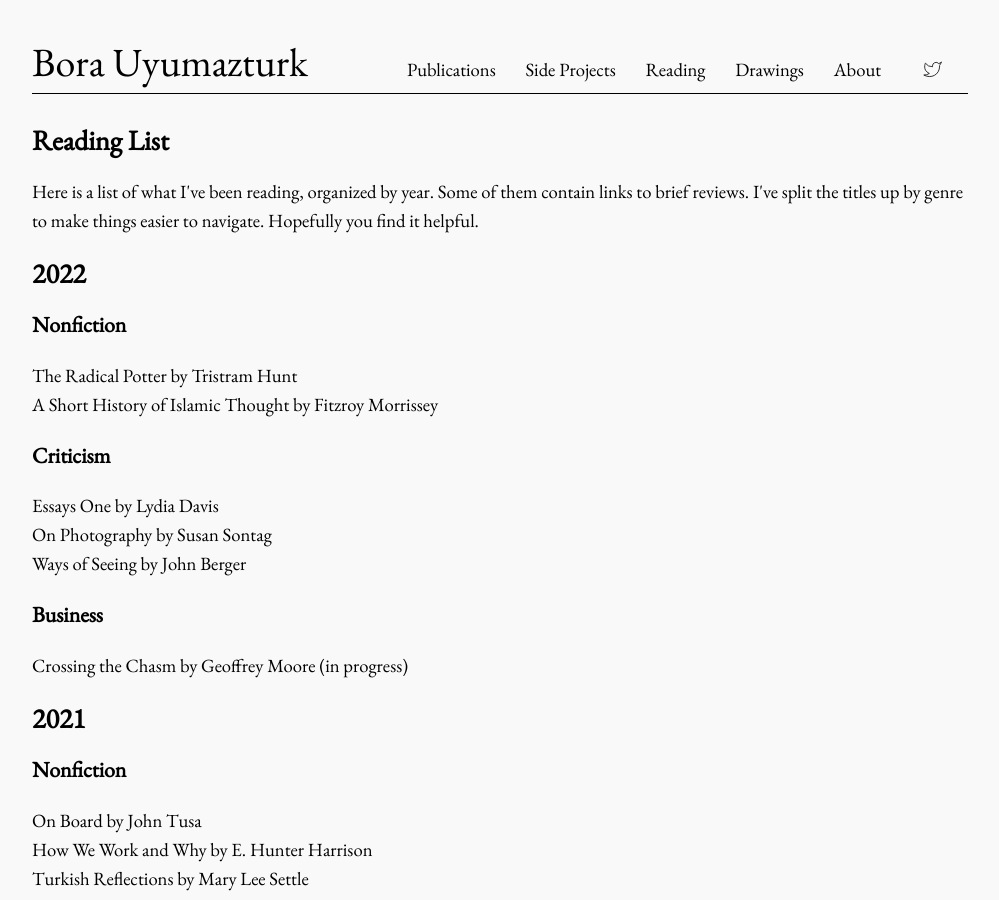
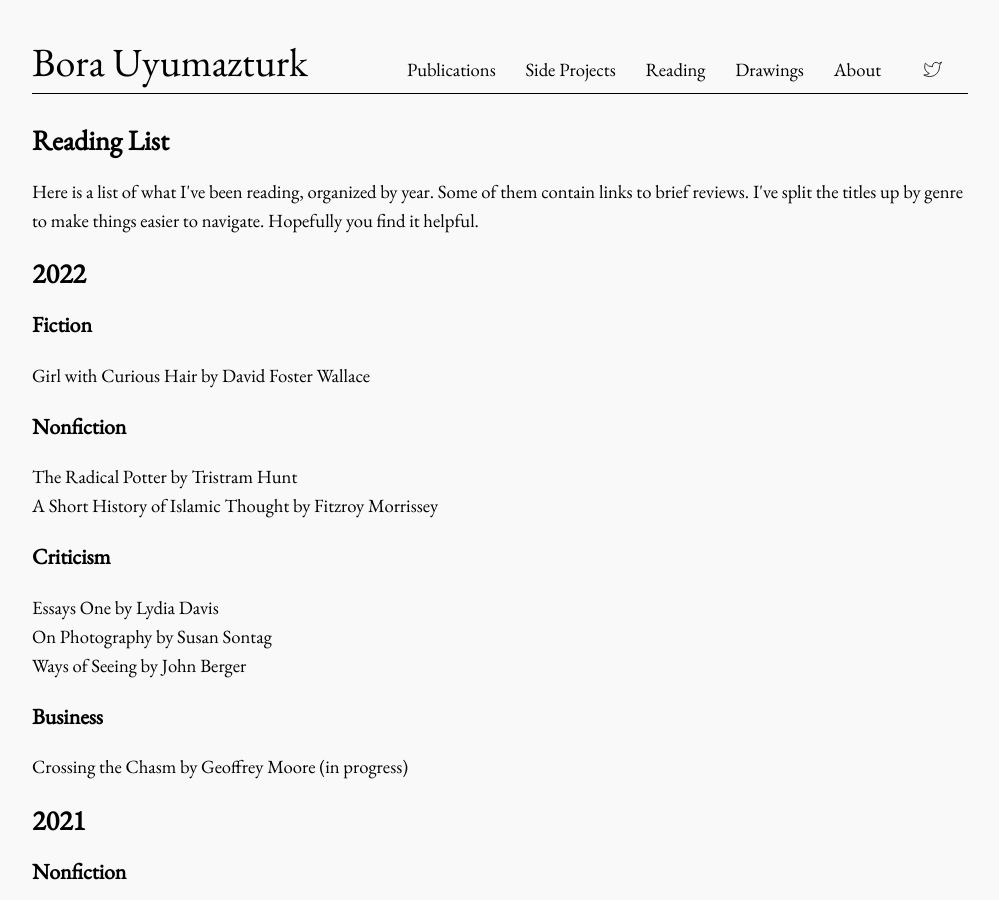
Before and after one commit to bora-uyumazturk/bora-uyumazturk.github.io, a Jekyll site: the page built from reading.html, in a window 1280 px wide and 900 px high. Shown: the whole window, without its empty margins (140-1139 px from the left). Built offline with Jekyll 4.4.1, drawn with Linux system fonts in a browser that asks for light colours.

Commit message:
Update reading.html

```diff
--- a/reading.html
+++ b/reading.html
@@ -14,7 +14,11 @@ title: Reading
 
   <h2>2022</h2>
 
-  <h3>Nonfiction</h2>
+  <h3>Fiction</h3>
+
+  Girl with Curious Hair by David Foster Wallace
+
+  <h3>Nonfiction</h3>
 
   The Radical Potter by Tristram Hunt <br>
   A Short History of Islamic Thought by Fitzroy Morrissey
```
